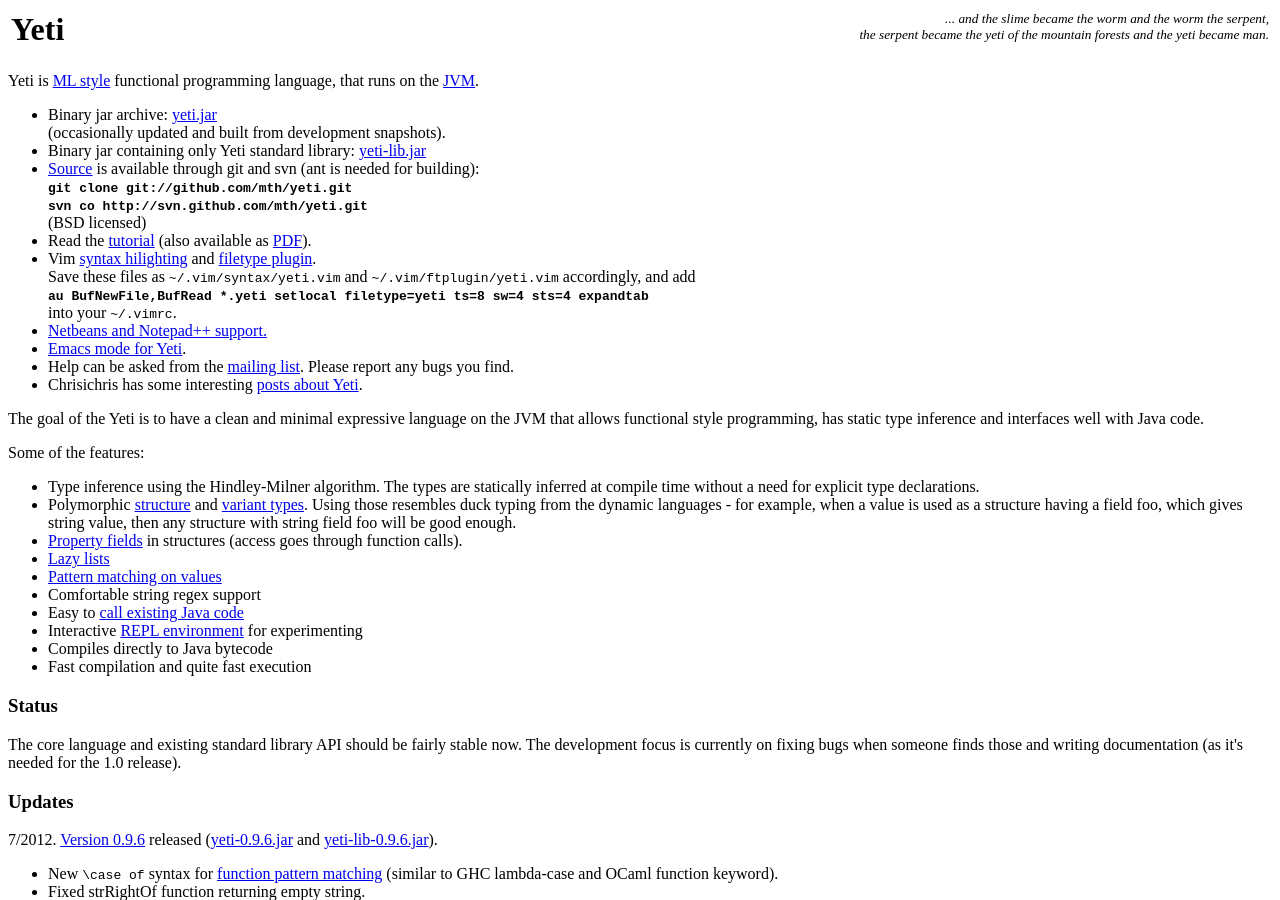
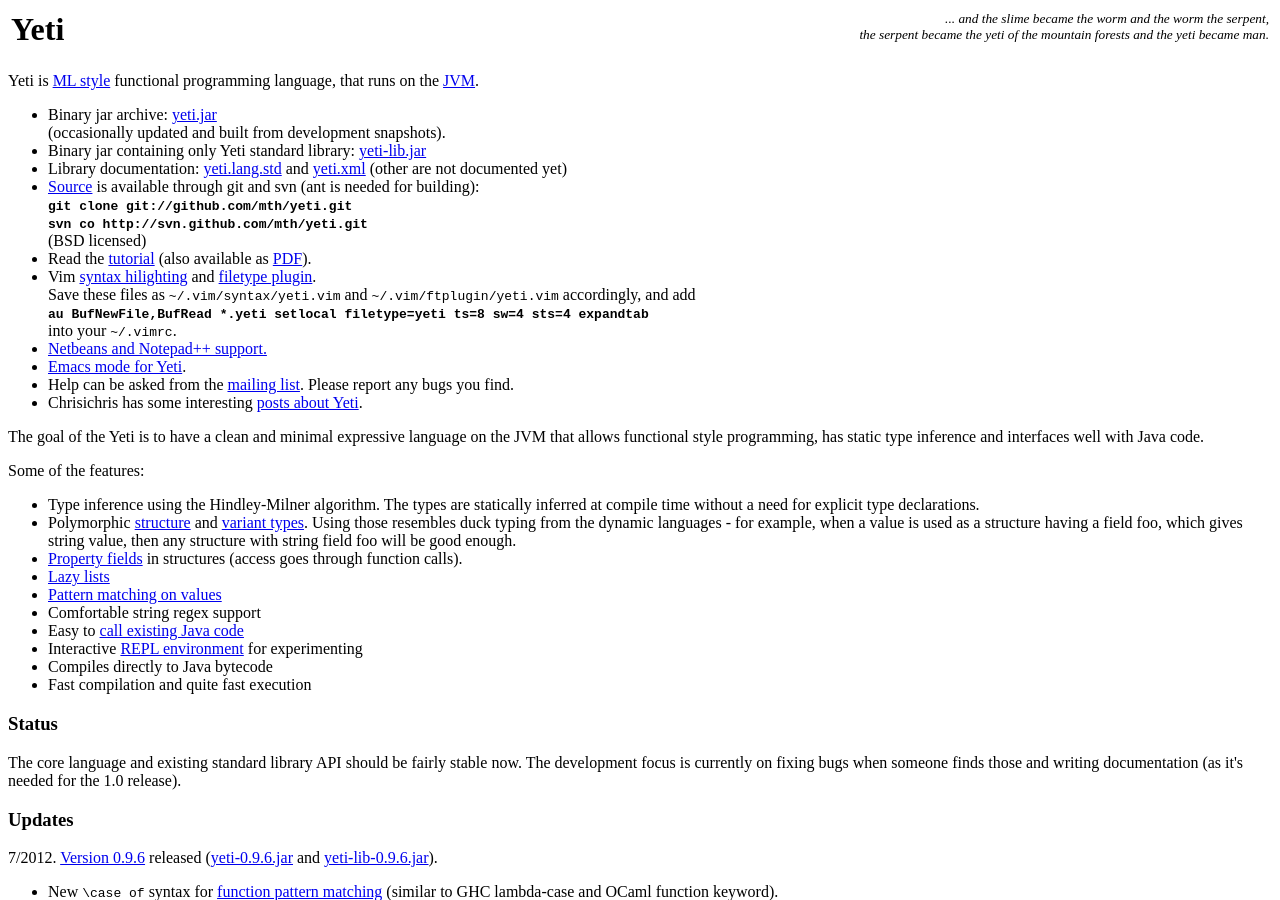
Before and after one commit to mth/mth.github.com, a Jekyll site: the page built from yeti/index.html, in a window 1280 px wide and 900 px high. Built offline with Jekyll 4.4.1, drawn with Linux system fonts in a browser that asks for light colours; Markdown is read by kramdown in place of the engine named in the settings.

Commit message:
yeti doc links

```diff
--- a/yeti/index.html
+++ b/yeti/index.html
@@ -13,6 +13,10 @@
 (occasionally updated and built from development snapshots).
 <li>Binary jar containing only Yeti standard library:
 <a href="http://linux.ee/~mzz/yeti/yeti-lib.jar">yeti-lib.jar</a>
+<li>Library documentation:
+<a href="http://dot.planet.ee/yeti/docs/latest/yeti.lang.std.html">yeti.lang.std</a> and
+<a href="http://dot.planet.ee/yeti/docs/latest/yeti.xml.html">yeti.xml</a>
+(other are not documented yet)
 <li><a href="https://github.com/mth/yeti">Source</a> is available through git and svn (ant is needed for building):<br>
 <tt><b>git clone git://github.com/mth/yeti.git</b></tt><br>
 <tt><b>svn co http://svn.github.com/mth/yeti.git</b></tt><br>
```
